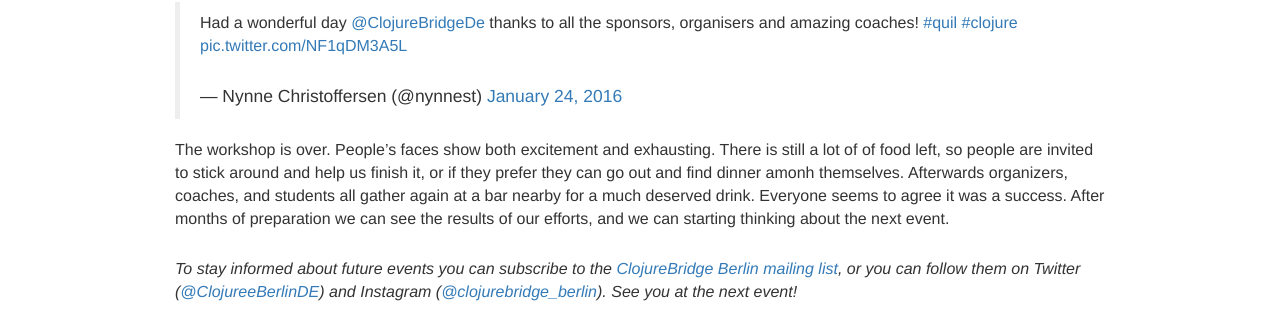
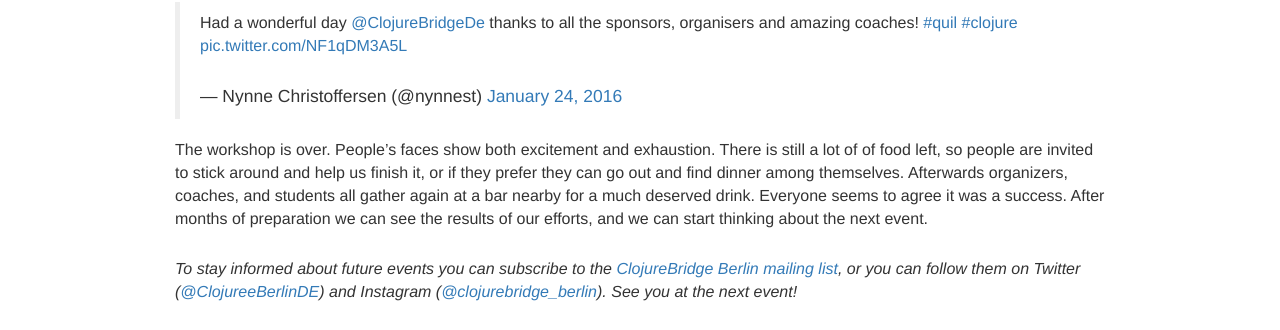
Before and after one commit to clojurebridge-berlin/clojurebridge-berlin.github.io, a Jekyll site: the page built from travis_foundation_post.md, in a window 1280 px wide and 900 px high, scrolled down 4088 px. Shown: the part 119-449 px from the top of the window. Built offline with Jekyll 4.4.1, drawn with Linux system fonts in a browser that asks for light colours; comment, search, counter and statistics services are not loaded.

Commit message:
Add temporary "kickoff" post

```diff
--- a/travis_foundation_post.md
+++ b/travis_foundation_post.md
@@ -129,13 +129,13 @@
 
 <blockquote class="twitter-tweet" lang="en-gb"><p lang="en" dir="ltr">Had a wonderful day <a href="https://twitter.com/ClojureBridgeDe">@ClojureBridgeDe</a> thanks to all the sponsors, organisers and amazing coaches! <a href="https://twitter.com/hashtag/quil?src=hash">#quil</a> <a href="https://twitter.com/hashtag/clojure?src=hash">#clojure</a> <a href="https://t.co/NF1qDM3A5L">pic.twitter.com/NF1qDM3A5L</a></p>&mdash; Nynne Christoffersen (@nynnest) <a href="https://twitter.com/nynnest/status/691199529127952384">January 24, 2016</a></blockquote>
 
-The workshop is over. People's faces show both excitement and exhausting. There
+The workshop is over. People's faces show both excitement and exhaustion. There
 is still a lot of of food left, so people are invited to stick around and help
-us finish it, or if they prefer they can go out and find dinner amonh
+us finish it, or if they prefer they can go out and find dinner among
 themselves. Afterwards organizers, coaches, and students all gather again at a
 bar nearby for a much deserved drink. Everyone seems to agree it was a success.
 After months of preparation we can see the results of our efforts, and we can
-starting thinking about the next event.
+start thinking about the next event.
 
 
 _To stay informed about future events you can subscribe to the [ClojureBridge Berlin mailing list](http://eepurl.com/bOa5Yr), or you can follow them on Twitter ([@ClojureeBerlinDE](https://twitter.com/ClojureBridgeDE)) and Instagram ([@clojurebridge_berlin](https://instagram.com/clojurebridge_berlin)). See you at the next event!_
```
Also changed, not shown: kickoff.md (added, +29 -0 lines).
